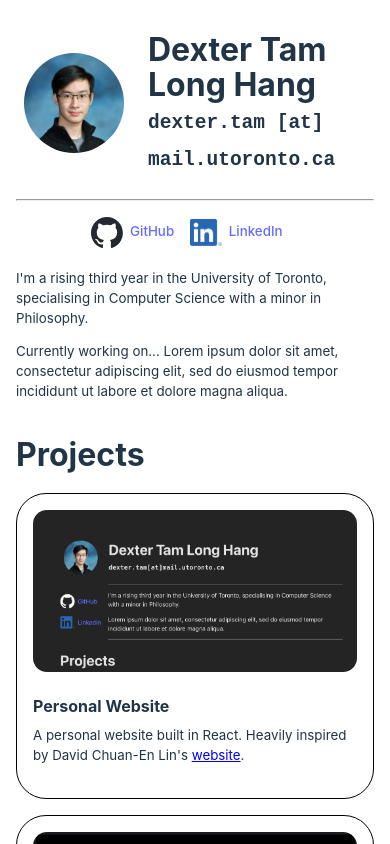
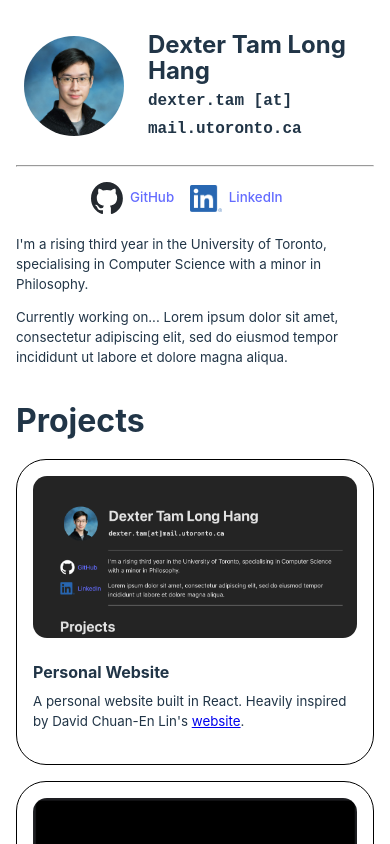
Before and after one commit to taml5/taml5.github.io, a React (Vite) app: page / in a window 390 px wide. Shown: the top 844 px of the page. Built offline with nearby package versions, Linux system fonts and the light colour scheme.

Commit message:
Added responsiveness to the title text

```diff
--- a/src/Title.css
+++ b/src/Title.css
@@ -17,6 +17,22 @@
     padding: 1em;
 }
 
-#titleText > h1, h2 {
+#titleText h1 {
     margin: 0;
+    font-size: x-large;
 }
+
+#titleText h2 {
+    margin: 0;
+    font-size: large
+}
+
+@media screen and (min-width: 768px) {
+    #titleText h1 {
+        font-size: 2em;
+    }
+
+    #titleText h2 {
+        font-size: 1.5em;
+    }
+}
```
